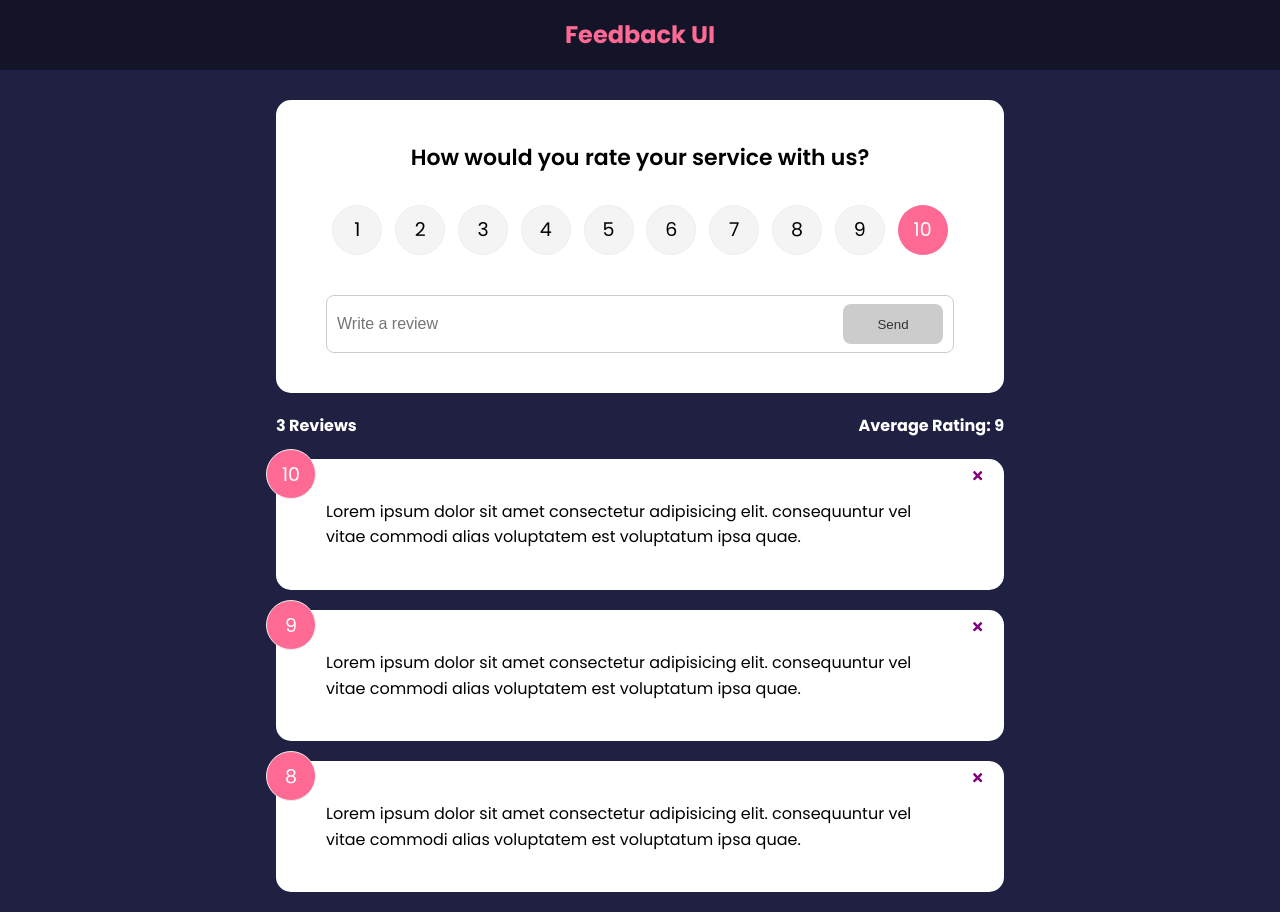
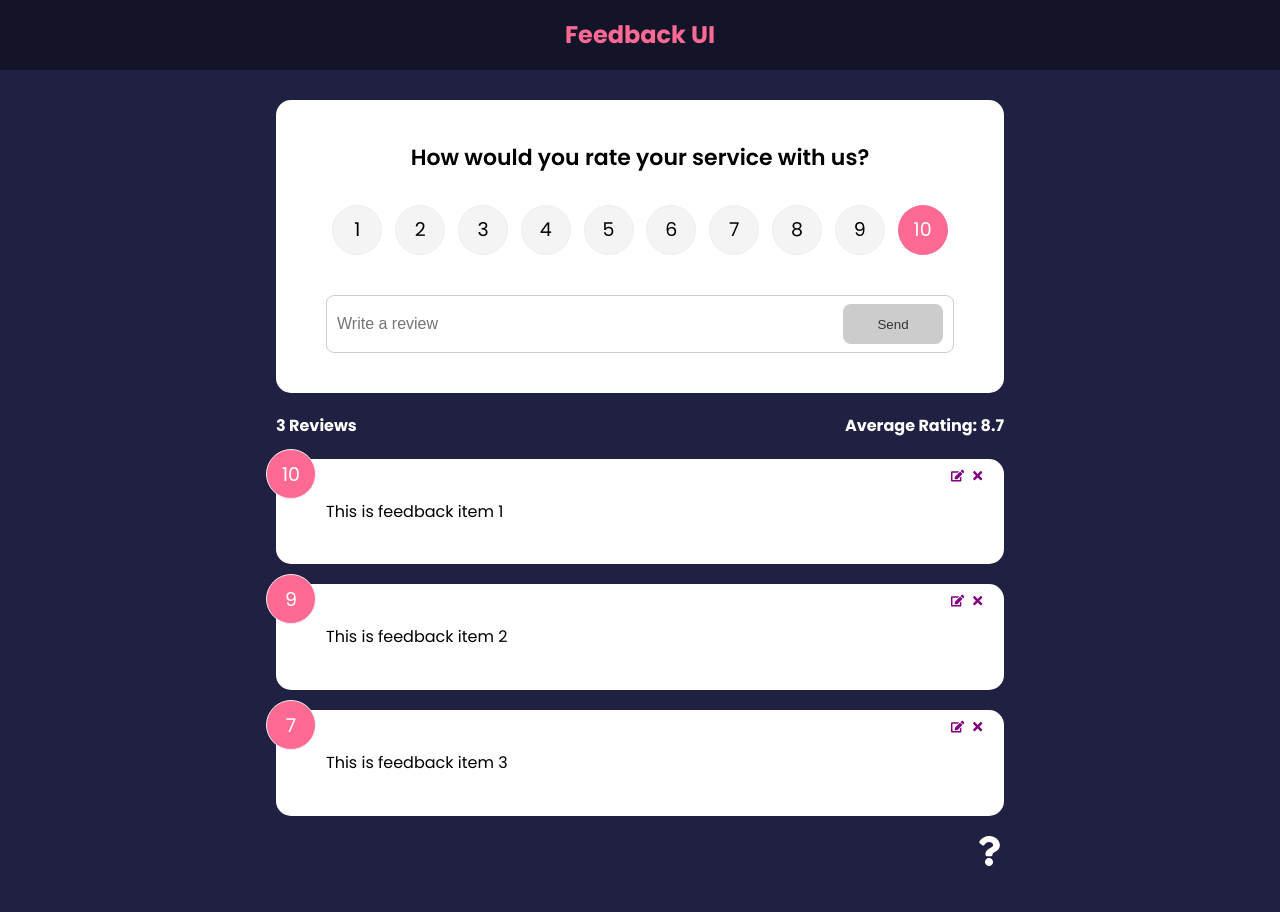
Before and after one commit to russfraze/feedback-app, a React (Create React App) app: page / in a window 1280 px wide. After the commit the page ends 873 px from the top, so only its background shows below. Built offline with nearby package versions, Linux system fonts and the light colour scheme.

Commit message:
now using context

```diff
--- a/src/App.js
+++ b/src/App.js
@@ -1,47 +1,37 @@
-import { v4 as uuidV4 } from 'uuid'
 import { BrowserRouter as Router, Route, Routes } from 'react-router-dom'
-import { useState } from 'react'
 import './App.css';
 import Header from './components/Header'
 import FeedbackList from './components/FeedbackList'
-import FeedbackData from './data/FeedbackData'
 import FeedbackStats from './components/FeedbackStats'
+import AboutIconLink from './components/AboutIconLink'
 import FeedbackForm from './components/FeedbackForm'
 import AboutPage from './pages/AboutPage'
+import { FeedbackProvider } from './context/FeedbackContext'
 
 function App() {
-  const [feedback, setFeedback] = useState(FeedbackData)
-
-  const addFeedback = (newFeedback) => {
-    newFeedback.id = uuidV4()
-    setFeedback([newFeedback, ...feedback])
-  }
-
-  const deleteFeedback = (id) => {
-    if (window.confirm('Are you sure you want to delete?')) {
-      setFeedback(feedback.filter((target) => target.id !== id))
-    }
-  }
-
 
   return (
+    <FeedbackProvider>
       <Router>
         <Header />
         <div className="container">
           <Routes>
             <Route exact path='/' element={
               <>
-              <FeedbackForm handleAdd={addFeedback} />
-              <FeedbackStats feedback={feedback} />
-              <FeedbackList feedback={feedback} handleDelete={deleteFeedback} />
+                <FeedbackForm />
+                <FeedbackStats />
+                <FeedbackList />
               </>
             }>
             </Route>
 
             <Route path='/about' element={<AboutPage />} />
           </Routes>
+
+          <AboutIconLink />
         </div>
       </Router>
+    </FeedbackProvider>
   );
 }
 
--- /dev/null
+++ b/src/components/AboutIconLink.js
@@ -0,0 +1,14 @@
+import { FaQuestion } from 'react-icons/fa'
+import {Link} from 'react-router-dom'
+
+function AboutIconLink() {
+    return (
+        <div className='about-link'>
+
+            <Link to='/about'>
+                <FaQuestion size={30} />
+            </Link>
+        </div>
+    )
+}
+export default AboutIconLink
--- a/src/components/FeedbackForm.jsx
+++ b/src/components/FeedbackForm.jsx
@@ -1,14 +1,17 @@
 import Card from './shared/Card'
 import Button from './shared/Button'
-import { useState } from 'react'
+import { useState, useContext } from 'react'
 import RatingSelect from './RatingSelect'
+import FeedbackContext from '../context/FeedbackContext'
 
 
-function FeedbackForm({handleAdd}) {
+function FeedbackForm() {
     const [text, setText] = useState('')
     const [rating, setRating] = useState(10)
     const [btnDisabled, setBtnDisabled] = useState(true)
     const [message, setMessage] = useState('')
+
+    const {addFeedback} = useContext(FeedbackContext)
 
     const handleTextChange = (e) => {
         if (text === '') {
@@ -33,7 +36,7 @@
                 text,
                 rating,
             }
-            handleAdd(newFeedback)
+            addFeedback(newFeedback)
 
             setText('')
         }
--- a/src/components/FeedbackItem.js
+++ b/src/components/FeedbackItem.js
@@ -1,15 +1,20 @@
-import { FaTimes} from 'react-icons/fa'
+import { FaTimes, FaEdit} from 'react-icons/fa'
+import {useContext} from 'react'
 import PropTypes from 'prop-types'
 import Card from './shared/Card'
+import FeedbackContext from '../context/FeedbackContext'
 
-function FeedbackItem({item, handleDelete}) {
-
+function FeedbackItem({item}) {
+    const {deleteFeedback} = useContext(FeedbackContext)
 
     return (
         <Card>
             <div className="num-display">{item.rating}</div>
-            <button onClick={() => handleDelete(item.id)} className="close">
+            <button onClick={() => deleteFeedback(item.id)} className="close">
                 <FaTimes color='purple' />
+            </button>
+            <button className="edit">
+                <FaEdit color='purple'/>
             </button>
             <div className="text-display">{item.text}</div>
         </Card>
--- a/src/components/FeedbackList.js
+++ b/src/components/FeedbackList.js
@@ -1,8 +1,11 @@
 import { motion, AnimatePresence } from 'framer-motion'
-import PropTypes from 'prop-types'
+import {useContext} from 'react'
 import FeedbackItem from "./FeedbackItem"
+import FeedbackContext from '../context/FeedbackContext'
 
-function FeedbackList({ feedback, handleDelete }) {
+function FeedbackList() {
+    const {feedback} = useContext(FeedbackContext)
+
     if (!feedback || feedback.length === 0) {
         return <p>No feedback to show</p>
     }
@@ -17,7 +20,7 @@
                     animate={{opacity: 1}}
                     exit={{opacity: 0}}
                     >
-                        <FeedbackItem key={item.id} item={item} handleDelete={handleDelete} />
+                        <FeedbackItem key={item.id} item={item} />
                     </motion.div>
                 ))}
             </AnimatePresence>
@@ -33,9 +36,6 @@
     // )
 }
 
-//remember you can also specify the shape of the array (what properties are inside) and their proptypes as well
-FeedbackList.propTypes = {
-    feedback: PropTypes.array,
-}
+
 
 export default FeedbackList
--- a/src/components/FeedbackStats.js
+++ b/src/components/FeedbackStats.js
@@ -1,8 +1,10 @@
 import FeedbackData from "../data/FeedbackData"
-import PropTypes from 'prop-types'
+import {useContext} from 'react'
+import FeedbackContext from '../context/FeedbackContext'
 
 
-function FeedbackStats({ feedback }) {
+function FeedbackStats() {
+    const {feedback} = useContext(FeedbackContext)
 
     let average = feedback.reduce((acc, cur) => {
         return acc + cur.rating
@@ -20,8 +22,4 @@
     )
 }
 
-FeedbackStats.propTypes = {
-    feedback: PropTypes.array.isRequired
-}
-
 export default FeedbackStats
--- /dev/null
+++ b/src/context/FeedbackContext.js
@@ -0,0 +1,49 @@
+import { createContext, useState } from 'react'
+import { v4 as uuidV4 } from 'uuid'
+
+const FeedbackContext = createContext()
+
+export const FeedbackProvider = ({ children }) => {
+    const [feedback, setFeedback] = useState([
+        {
+            id: 1,
+            text: 'This is feedback item 1',
+            rating: 10
+        },
+        {
+            id: 2,
+            text: 'This is feedback item 2',
+            rating: 9
+        },
+        {
+            id: 3,
+            text: 'This is feedback item 3',
+            rating: 7
+        },
+    ])
+
+    const addFeedback = (newFeedback) => {
+        newFeedback.id = uuidV4()
+        setFeedback([newFeedback, ...feedback])
+    }
+
+    const deleteFeedback = (id) => {
+        if (window.confirm('Are you sure you want to delete?')) {
+            setFeedback(feedback.filter((target) => target.id !== id))
+        }
+    }
+
+
+
+    return <FeedbackContext.Provider
+        value={{
+            feedback,
+            deleteFeedback,
+            addFeedback,
+        }}>
+        {children}
+    </FeedbackContext.Provider>
+}
+
+
+export default FeedbackContext;
--- a/src/pages/AboutPage.jsx
+++ b/src/pages/AboutPage.jsx
@@ -1,4 +1,6 @@
 import Card from '../components/shared/Card'
+import {Link} from 'react-router-dom'
+
 
 function AboutPage() {
     return (
@@ -10,7 +12,7 @@
                 <p>Version: 1.0.0 </p>
 
                 <p>
-                    <a href="/">Back to home</a>
+                    <Link to="/">Back to home</Link>
                 </p>
             </div>
         </Card>
```
Lines whose indentation alone changed are shown as unchanged.
